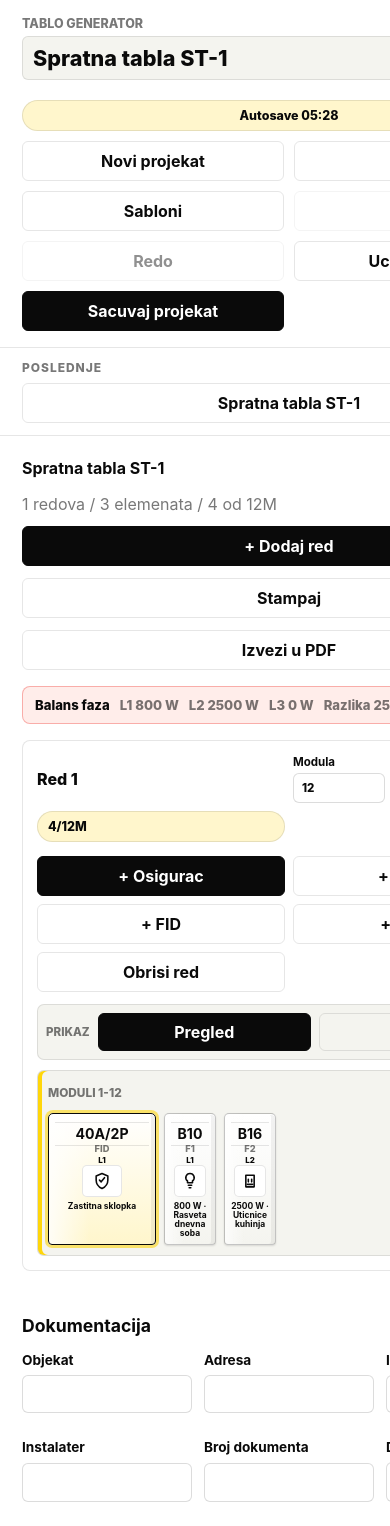
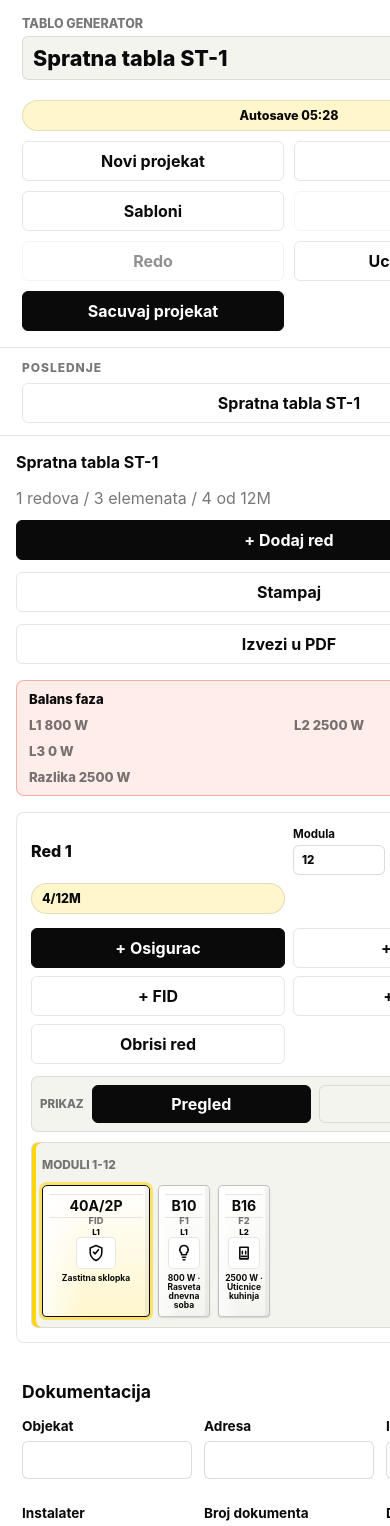
Before and after one commit to dzoni9o/tablogenerator, a React (Vite) app: page / in a window 390 px wide. Shown: the top 1526 px of the page. Built offline with nearby package versions, Linux system fonts and the light colour scheme.

Commit message:
Wrap long board rows responsively

```diff
--- a/src/styles.css
+++ b/src/styles.css
@@ -341,15 +341,15 @@ textarea[readonly] {
 .breaker-row {
   position: relative;
   display: flex;
-  align-items: center;
+  align-items: flex-start;
+  flex-wrap: wrap;
   gap: 4px;
-  min-height: 178px;
-  overflow-x: auto;
+  min-height: 0;
+  overflow: visible;
   border: 1px solid var(--border);
   border-radius: 7px;
   background:
     linear-gradient(90deg, rgba(10, 10, 10, 0.06) 1px, transparent 1px) 0 0 / 18px 100%,
-    linear-gradient(rgba(255, 214, 10, 0.62), rgba(255, 214, 10, 0.62)) 0 82px / 100% 14px no-repeat,
     var(--muted);
   padding: 16px 14px;
   transition:
@@ -360,7 +360,6 @@ textarea[readonly] {
 .breaker-row.row-drop-target {
   background:
     linear-gradient(90deg, rgba(10, 10, 10, 0.08) 1px, transparent 1px) 0 0 / 18px 100%,
-    linear-gradient(var(--brand), var(--brand)) 0 82px / 100% 14px no-repeat,
     var(--brand-soft);
   box-shadow: inset 0 0 0 1px var(--brand);
 }
@@ -841,7 +840,7 @@ label {
     0 1px 2px rgba(23, 26, 31, 0.12);
 }
 
-@media (max-width: 620px) {
+@media (max-width: 900px) {
   .topbar,
   .recent-projects,
   .row-toolbar,
@@ -863,6 +862,26 @@ label {
 
   .board-name {
     width: 100%;
+  }
+
+  .board {
+    overflow: visible;
+    padding: 16px;
+  }
+
+  .row {
+    padding: 14px;
+  }
+
+  .phase-balance {
+    align-items: flex-start;
+    display: grid;
+    grid-template-columns: 1fr 1fr;
+  }
+
+  .phase-balance strong,
+  .phase-balance em {
+    grid-column: 1 / -1;
   }
 
   .template-options {
```
